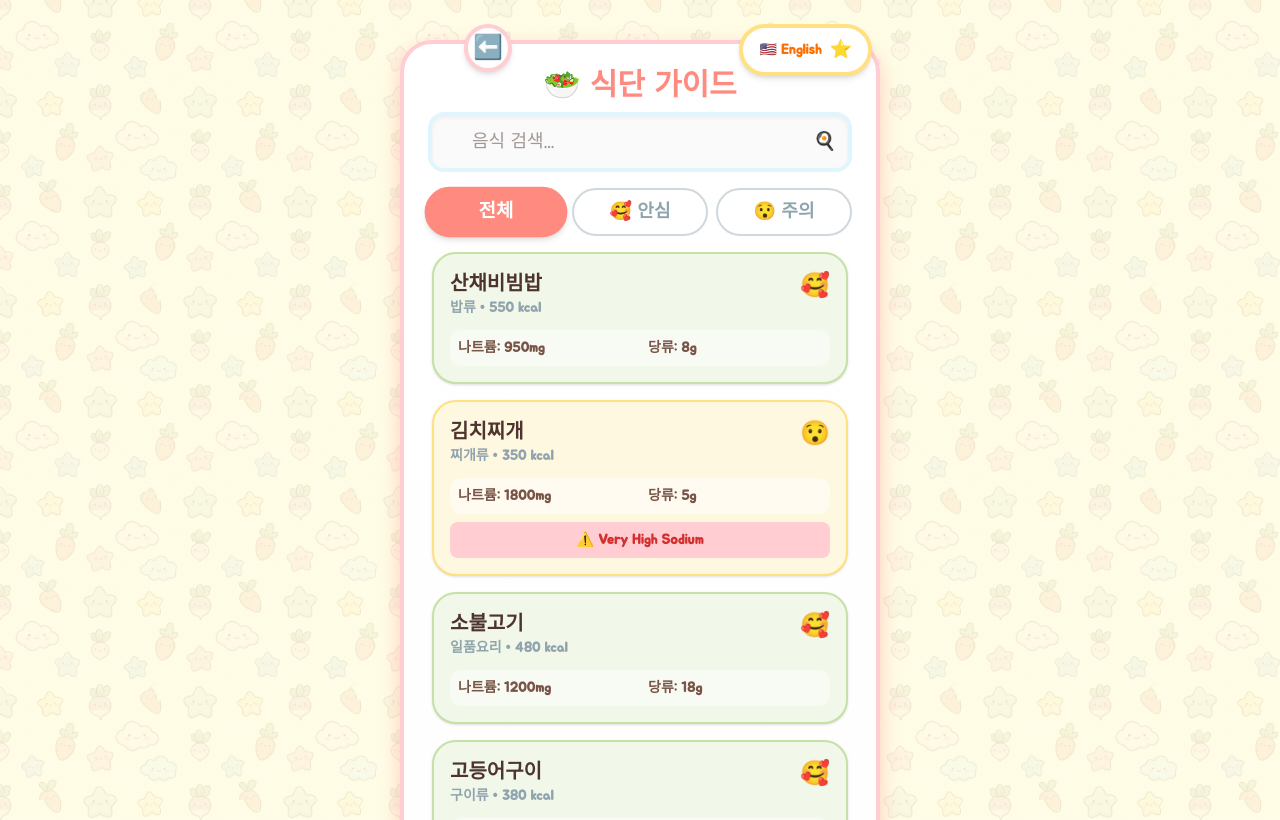
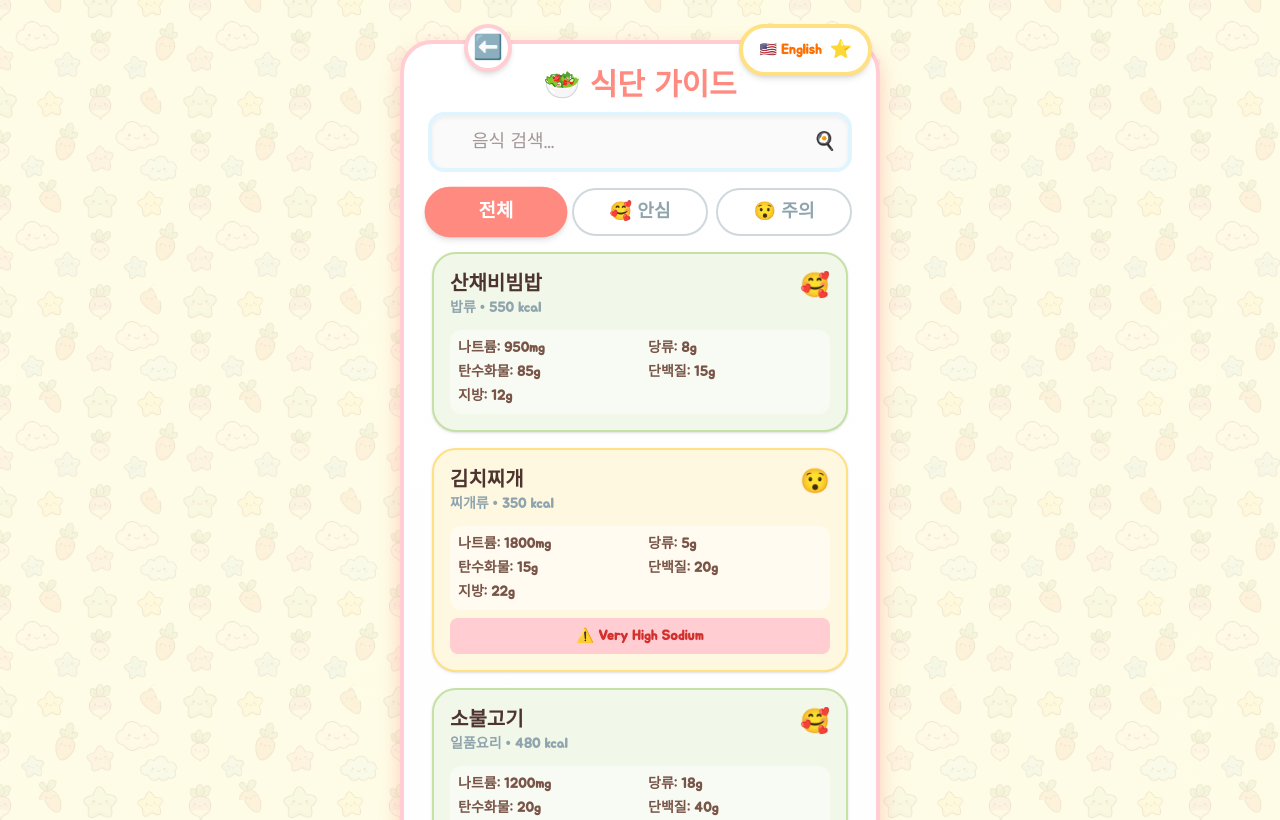
Before and after one commit to romio215-coder/medidiet, a Next.js app: page /meals in a window 1280 px wide. Shown: the top 820 px of the page. Built offline with nearby package versions, Linux system fonts and the light colour scheme.

Commit message:
Feature: Expanded nutritional details to include Carbs, Protein, and Fat in food cards

```diff
--- a/src/app/meals/page.tsx
+++ b/src/app/meals/page.tsx
@@ -143,6 +143,9 @@ export default function MealRecommendations() {
               <div className="text-sm font-bold text-[#795548] grid grid-cols-2 gap-x-4 gap-y-1 mt-1 bg-white/50 p-2 rounded-xl">
                 <span>{t.sodium}: {item.food.sodium}mg</span>
                 <span>{t.sugar}: {item.food.sugar}g</span>
+                <span>{t.carbs}: {item.food.carbs}g</span>
+                <span>{t.protein}: {item.food.protein}g</span>
+                <span>{t.fat}: {item.food.fat}g</span>
                 {profile.diseases.includes('CKD') && (
                   <span className="text-[#E64A19]">{t.potassium}: {item.food.potassium}mg</span>
                 )}
--- a/src/data/locales.ts
+++ b/src/data/locales.ts
@@ -63,8 +63,10 @@ export const translations = {
             filterCaution: "주의 ⚠️",
             sodium: "나트륨",
             sugar: "당류",
+            carbs: "탄수화물",
+            protein: "단백질",
+            fat: "지방",
             potassium: "칼륨",
-            protein: "단백질",
             noResults: "해당하는 음식이 없습니다.",
             reasons: "이유"
         }
@@ -133,8 +135,10 @@ export const translations = {
             filterCaution: "Caution ⚠️",
             sodium: "Sodium",
             sugar: "Sugar",
+            carbs: "Carbs",
+            protein: "Protein",
+            fat: "Fat",
             potassium: "K+",
-            protein: "Protein",
             noResults: "No foods found.",
             reasons: "Reason"
         }
```
